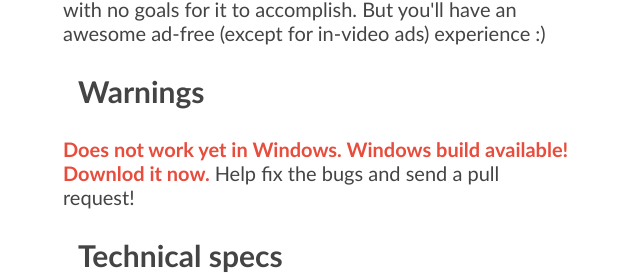
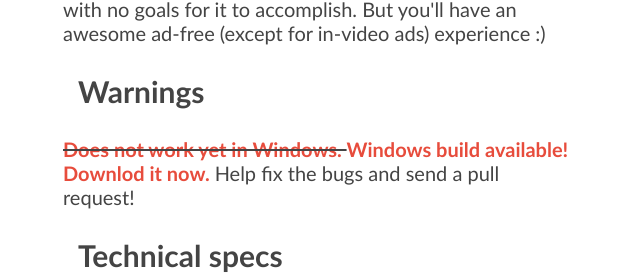
Before and after one commit to serverwentdown/Youpp, a plain HTML site: page index.html in a window 1280 px wide. Shown: the part 843-1117 px from the top of the page, without its empty margins (322-962 px from the left). Drawn offline with Linux system fonts and the light colour scheme; no server answers.

Commit message:
Update index.html

```diff
--- a/index.html
+++ b/index.html
@@ -33,7 +33,7 @@
 			<p>Designed for Mac OSX, <span class="youpp">Youpp</span> is built to watch YouTube videos as a floating window, allowing you to use other applications while watching. </p>
 			<p><span class="youpp">Youpp</span> is an experimental and roughly written application with no goals for it to accomplish. But you'll have an awesome ad-free (except for in-video ads) experience :) </p>
 			<h2>Warnings</h2>
-			<p><strike></strike><strong class="youpp">Does not work yet in Windows. </strong></strike><strong class="youpp">Windows build available! Downlod it now. </strong></strong>Help fix the bugs and send a pull request! </p>
+			<p><del><strong class="youpp">Does not work yet in Windows. </strong></del><strong class="youpp">Windows build available! Downlod it now. </strong></strong>Help fix the bugs and send a pull request! </p>
 			<h2>Technical specs</h2>
 			<p>Running on node-webkit without the need for servers, <span class="youpp">Youpp</span> can be easily modified without setting up an IDE. Feel free to <a href="http://github.com/ambrosechua/Youpp/">fork on GitHub</a>! </p>
 			<p>Have node-webkit on your machine already? Download the .nw file directly. </p>
```
